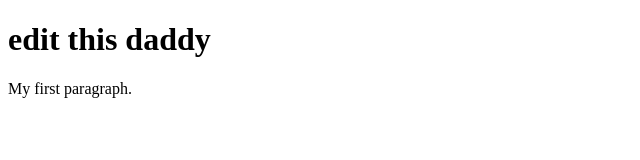
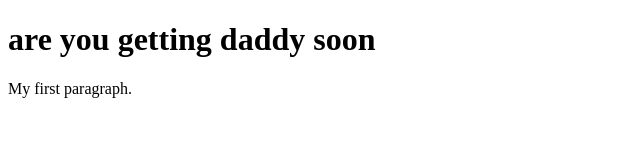
Before and after one commit to bigdan9811/webservertest, a plain HTML site: page index.html in a window 1280 px wide. Shown: the whole page, without its empty margins (0-640 px from the left). Drawn offline with Linux system fonts and the light colour scheme.

Commit message:
you know it

```diff
--- a/index.html
+++ b/index.html
@@ -2,7 +2,7 @@
 <html>
 <body>
 
-<h1>edit this daddy</h1>
+<h1>are  you getting daddy soon</h1>
 
 <p>My first paragraph.</p>
 
```
